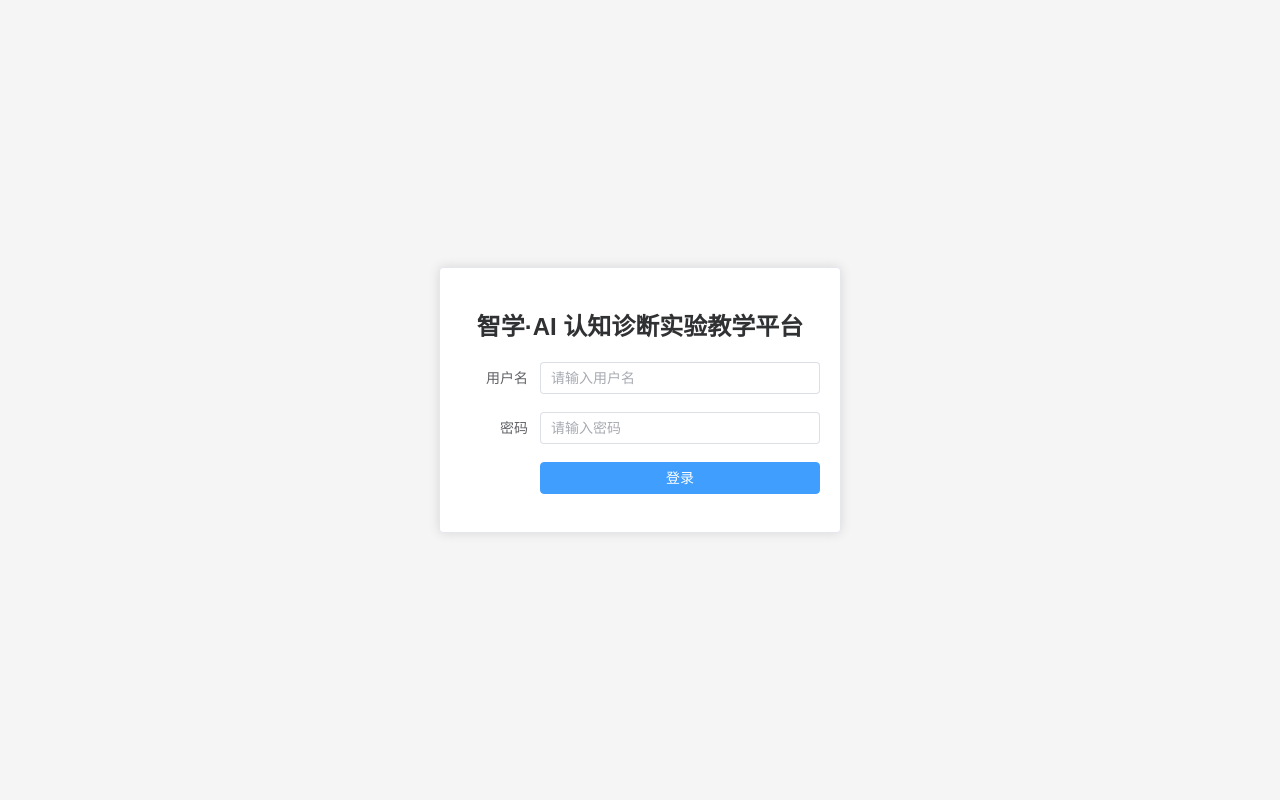
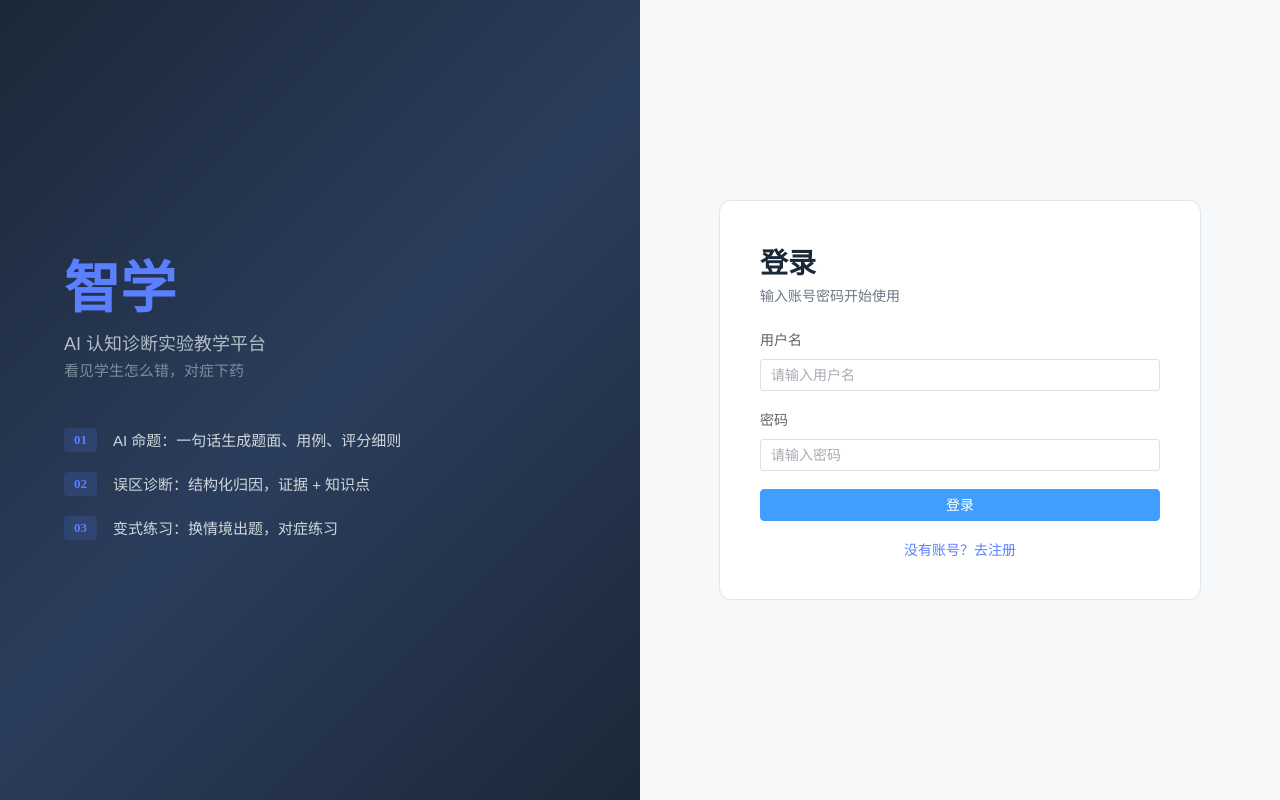
Before and after one commit to OneyTo7/galaxy, a Vue app in the folder frontend/: page /login in a window 1280 px wide. Built offline with nearby package versions, Linux system fonts and the light colour scheme.

Commit message:
style: Login双栏品牌页 Dashboard角色引导卡片 Diagnose诊断卡片含置信度进度条

```diff
--- a/frontend/src/views/Dashboard.vue
+++ b/frontend/src/views/Dashboard.vue
@@ -1,74 +1,119 @@
 <script setup lang="ts">
+import { computed } from 'vue'
+import { useRouter } from 'vue-router'
 import { useAuthStore } from '@/stores/auth'
 
 const auth = useAuthStore()
+const router = useRouter()
+
+const roleLabel = computed(() => {
+  const m: Record<string, string> = { student: '同学', teacher: '老师', admin: '管理员' }
+  return m[auth.role] || auth.role
+})
+
+const studentActions = [
+  { icon: '📝', title: '去做作业', desc: '查看可提交的作业', to: '/assignments' },
+  { icon: '🔍', title: '误区诊断', desc: '看 AI 分析你的代码误区', to: '/diagnose' },
+  { icon: '🎯', title: '变式练习', desc: '换情境练同类题', to: '/variant' },
+  { icon: '📋', title: '我的提交', desc: '查看提交记录与成绩', to: '/my-submissions' },
+]
+
+const teacherActions = [
+  { icon: '✨', title: 'AI 命题', desc: '一句话生成完整作业', to: '/assignment-generate' },
+  { icon: '📊', title: '学情看板', desc: '看班级误区分布与薄弱点', to: '/learning-report' },
+  { icon: '🛡️', title: '反作弊', desc: 'AI 代写检测', to: '/cheating' },
+  { icon: '📈', title: '成绩册', desc: '生成成绩册', to: '/gradebook' },
+]
 </script>
 
 <template>
   <div class="dashboard">
-    <div class="hero">
-      <h1>欢迎回来</h1>
-      <p class="hero-sub">当前角色：{{ auth.role }}。在这里看见学生怎么错、对症下药。</p>
+    <div class="welcome">
+      <h1>你好，{{ roleLabel }}</h1>
+      <p class="welcome-desc">在这里{{ auth.role === 'student' ? '做作业、看诊断、练变式' : '命题、看学情、管教学' }}。</p>
     </div>
-    <div class="stats-grid">
-      <div class="stat-card">
-        <div class="stat-label">提交数</div>
-        <div class="stat-value">—</div>
-      </div>
-      <div class="stat-card">
-        <div class="stat-label">平均分</div>
-        <div class="stat-value">—</div>
-      </div>
-      <div class="stat-card">
-        <div class="stat-label">误区类型</div>
-        <div class="stat-value">—</div>
-      </div>
-      <div class="stat-card">
-        <div class="stat-label">知识点覆盖</div>
-        <div class="stat-value">—</div>
+
+    <div class="actions-grid">
+      <div
+        v-for="a in (auth.role === 'student' ? studentActions : teacherActions)"
+        :key="a.to"
+        class="action-card"
+        @click="router.push(a.to)"
+      >
+        <span class="action-icon">{{ a.icon }}</span>
+        <div class="action-text">
+          <h3>{{ a.title }}</h3>
+          <p>{{ a.desc }}</p>
+        </div>
+        <span class="action-arrow">→</span>
       </div>
     </div>
   </div>
 </template>
 
 <style scoped>
-.hero {
-  margin-bottom: 32px;
+.dashboard { max-width: 1000px; }
+
+.welcome { margin-bottom: 40px; }
+.welcome h1 {
+  font-family: 'Space Grotesk', sans-serif;
+  font-size: 36px;
+  margin: 0 0 8px;
+}
+.welcome-desc {
+  color: var(--galaxy-text-secondary);
+  font-size: 16px;
+  margin: 0;
 }
 
-.hero h1 {
-  font-size: 32px;
-  margin: 0 0 8px;
-}
-
-.hero-sub {
-  color: var(--galaxy-text-secondary);
-  font-size: 15px;
-}
-
-.stats-grid {
+.actions-grid {
   display: grid;
-  grid-template-columns: repeat(4, 1fr);
+  grid-template-columns: repeat(2, 1fr);
   gap: 16px;
 }
 
-.stat-card {
+.action-card {
+  display: flex;
+  align-items: center;
+  gap: 16px;
   background: var(--galaxy-card);
   border: 1px solid var(--galaxy-border);
-  border-radius: 8px;
+  border-radius: 12px;
   padding: 24px;
+  cursor: pointer;
+  transition: all 0.2s;
 }
 
-.stat-label {
-  font-size: 13px;
-  color: var(--galaxy-text-secondary);
-  margin-bottom: 8px;
+.action-card:hover {
+  border-color: var(--galaxy-accent);
+  box-shadow: 0 4px 12px rgba(91, 127, 255, 0.1);
+  transform: translateY(-1px);
 }
 
-.stat-value {
-  font-family: 'Space Grotesk', sans-serif;
-  font-size: 28px;
-  font-weight: 700;
-  color: var(--galaxy-text);
+.action-icon {
+  font-size: 32px;
+  flex-shrink: 0;
+}
+
+.action-text h3 {
+  margin: 0 0 4px;
+  font-size: 17px;
+}
+
+.action-text p {
+  margin: 0;
+  color: var(--galaxy-text-secondary);
+  font-size: 14px;
+}
+
+.action-arrow {
+  color: var(--galaxy-text-secondary);
+  font-size: 20px;
+  transition: transform 0.2s;
+}
+
+.action-card:hover .action-arrow {
+  color: var(--galaxy-accent);
+  transform: translateX(4px);
 }
 </style>
--- a/frontend/src/views/Login.vue
+++ b/frontend/src/views/Login.vue
@@ -2,20 +2,28 @@
 import { ref, reactive } from 'vue'
 import { useRouter } from 'vue-router'
 import { useAuthStore } from '@/stores/auth'
+import { register } from '@/api/auth'
 import { ElMessage } from 'element-plus'
 
 const auth = useAuthStore()
 const router = useRouter()
-const form = reactive({ username: '', password: '' })
+const isRegister = ref(false)
+const form = reactive({ username: '', password: '', role: 'student', display_name: '' })
 const loading = ref(false)
 
-async function handleLogin() {
+async function handleSubmit() {
   loading.value = true
   try {
+    if (isRegister.value) {
+      await register({ username: form.username, password: form.password, role: form.role, display_name: form.display_name })
+      ElMessage.success('注册成功，请登录')
+      isRegister.value = false
+    } else {
       await auth.login(form.username, form.password)
       router.push('/')
-  } catch {
-    ElMessage.error('登录失败')
+    }
+  } catch (e: any) {
+    ElMessage.error(e.response?.data?.detail || '操作失败')
   } finally {
     loading.value = false
   }
@@ -23,30 +31,164 @@ async function handleLogin() {
 </script>
 
 <template>
-  <div class="login">
-    <el-card style="width: 400px">
-      <h2 style="text-align: center">智学·AI 认知诊断实验教学平台</h2>
-      <el-form :model="form" label-width="80px" style="margin-top: 20px">
+  <div class="login-page">
+    <div class="login-left">
+      <div class="brand">
+        <h1 class="brand-name">智学</h1>
+        <p class="brand-tagline">AI 认知诊断实验教学平台</p>
+        <p class="brand-desc">看见学生怎么错，对症下药</p>
+      </div>
+      <div class="features">
+        <div class="feature">
+          <span class="feature-num">01</span>
+          <span>AI 命题：一句话生成题面、用例、评分细则</span>
+        </div>
+        <div class="feature">
+          <span class="feature-num">02</span>
+          <span>误区诊断：结构化归因，证据 + 知识点</span>
+        </div>
+        <div class="feature">
+          <span class="feature-num">03</span>
+          <span>变式练习：换情境出题，对症练习</span>
+        </div>
+      </div>
+    </div>
+
+    <div class="login-right">
+      <div class="login-card">
+        <h2>{{ isRegister ? '注册账号' : '登录' }}</h2>
+        <p class="login-hint">{{ isRegister ? '选择角色，创建你的账号' : '输入账号密码开始使用' }}</p>
+        <el-form :model="form" label-position="top" style="margin-top: 24px">
           <el-form-item label="用户名">
             <el-input v-model="form.username" placeholder="请输入用户名" />
           </el-form-item>
           <el-form-item label="密码">
-          <el-input v-model="form.password" type="password" placeholder="请输入密码" @keyup.enter="handleLogin" />
+            <el-input v-model="form.password" type="password" placeholder="请输入密码" show-password @keyup.enter="handleSubmit" />
           </el-form-item>
+          <template v-if="isRegister">
+            <el-form-item label="角色">
+              <el-select v-model="form.role" style="width: 100%">
+                <el-option label="学生" value="student" />
+                <el-option label="教师" value="teacher" />
+              </el-select>
+            </el-form-item>
+            <el-form-item label="姓名">
+              <el-input v-model="form.display_name" placeholder="选填" />
+            </el-form-item>
+          </template>
           <el-form-item>
-          <el-button type="primary" :loading="loading" @click="handleLogin" style="width: 100%">登录</el-button>
+            <el-button type="primary" :loading="loading" @click="handleSubmit" style="width: 100%">
+              {{ isRegister ? '注册' : '登录' }}
+            </el-button>
           </el-form-item>
         </el-form>
-    </el-card>
+        <p class="toggle-mode" @click="isRegister = !isRegister">
+          {{ isRegister ? '已有账号？去登录' : '没有账号？去注册' }}
+        </p>
+      </div>
+    </div>
   </div>
 </template>
 
 <style scoped>
-.login {
+.login-page {
+  display: grid;
+  grid-template-columns: 1fr 1fr;
+  height: 100vh;
+}
+
+.login-left {
+  background: linear-gradient(135deg, #1B2838 0%, #2B3D5C 50%, #1B2838 100%);
   display: flex;
+  flex-direction: column;
   justify-content: center;
+  padding: 64px;
+  color: #fff;
+}
+
+.brand-name {
+  font-family: 'Space Grotesk', sans-serif;
+  font-size: 56px;
+  font-weight: 700;
+  color: #5B7FFF;
+  margin: 0;
+  line-height: 1;
+}
+
+.brand-tagline {
+  font-size: 18px;
+  color: #B0BEC5;
+  margin: 12px 0 4px;
+}
+
+.brand-desc {
+  font-size: 15px;
+  color: #78909C;
+  margin: 0 0 48px;
+}
+
+.features {
+  display: flex;
+  flex-direction: column;
+  gap: 20px;
+}
+
+.feature {
+  display: flex;
   align-items: center;
-  height: 100vh;
-  background: #f5f5f5;
+  gap: 16px;
+  font-size: 15px;
+  color: #CFD8DC;
+}
+
+.feature-num {
+  font-family: 'Space Grotesk';
+  font-size: 13px;
+  font-weight: 700;
+  color: #5B7FFF;
+  background: rgba(91, 127, 255, 0.15);
+  padding: 4px 10px;
+  border-radius: 4px;
+}
+
+.login-right {
+  display: flex;
+  align-items: center;
+  justify-content: center;
+  background: var(--galaxy-bg);
+}
+
+.login-card {
+  width: 400px;
+  background: var(--galaxy-card);
+  border: 1px solid var(--galaxy-border);
+  border-radius: 12px;
+  padding: 40px;
+}
+
+.login-card h2 {
+  font-family: 'Space Grotesk', sans-serif;
+  font-size: 28px;
+  margin: 0;
+}
+
+.login-hint {
+  color: var(--galaxy-text-secondary);
+  font-size: 14px;
+  margin: 4px 0 0;
+}
+
+.toggle-mode {
+  text-align: center;
+  color: var(--galaxy-accent);
+  font-size: 14px;
+  cursor: pointer;
+  margin: 16px 0 0;
+}
+.toggle-mode:hover { text-decoration: underline; }
+
+@media (max-width: 768px) {
+  .login-page { grid-template-columns: 1fr; }
+  .login-left { display: none; }
 }
 </style>
--- a/frontend/src/views/student/Diagnose.vue
+++ b/frontend/src/views/student/Diagnose.vue
@@ -1,16 +1,21 @@
 <script setup lang="ts">
 import { ref } from 'vue'
-import { useRoute } from 'vue-router'
+import { useRoute, useRouter } from 'vue-router'
 import { diagnose } from '@/api/diagnose'
 import { ElMessage } from 'element-plus'
 import type { DiagnoseOut } from '@/types/api'
 
 const route = useRoute()
-const submissionId = ref(Number(route.query.submission) || 8)
+const router = useRouter()
+const submissionId = ref(Number(route.query.submission) || 0)
 const result = ref<DiagnoseOut | null>(null)
 const loading = ref(false)
 
 async function handleDiagnose() {
+  if (!submissionId.value) {
+    ElMessage.warning('请先从「我的提交」选择一条提交记录')
+    return
+  }
   loading.value = true
   result.value = null
   try {
@@ -25,44 +30,138 @@ async function handleDiagnose() {
 
 <template>
   <div class="diagnose-page">
-    <h1>误区诊断</h1>
-    <p class="desc">AI 读取学生代码与评测结果，输出误区类型、证据、知识点与置信度。</p>
-    <div class="form-bar">
-      <span>提交 ID</span>
-      <el-input-number v-model="submissionId" :min="1" />
-      <el-button type="primary" :loading="loading" @click="handleDiagnose">触发诊断</el-button>
+    <div class="header">
+      <h1>误区诊断</h1>
+      <p class="desc">AI 读取你的代码与评测结果，分析你卡在哪个误区上，给出证据和对应知识点。</p>
     </div>
-    <div v-if="result" class="result">
-      <div class="diag-card">
-        <div class="diag-row">
-          <span class="label">误区类型</span>
-          <span class="value accent">{{ result.misconception_type }}</span>
+
+    <div class="action-bar">
+      <div class="input-group">
+        <span class="label">提交 ID</span>
+        <el-input-number v-model="submissionId" :min="1" controls-position="right" style="width: 120px" />
+      </div>
+      <el-button type="primary" :loading="loading" @click="handleDiagnose">开始诊断</el-button>
+      <el-button text @click="router.push('/my-submissions')">从我的提交选择</el-button>
+    </div>
+
+    <div v-if="result" class="result-card">
+      <div class="result-main">
+        <div class="result-type">
+          <span class="type-label">误区类型</span>
+          <h2 class="type-value">{{ result.misconception_type }}</h2>
         </div>
-        <div class="diag-row">
-          <span class="label">证据</span>
-          <p class="value">{{ result.evidence }}</p>
-        </div>
-        <div class="diag-row">
-          <span class="label">知识点</span>
-          <span class="value">{{ result.knowledge_point }}</span>
-        </div>
-        <div class="diag-row">
-          <span class="label">置信度</span>
-          <span class="value">{{ (result.confidence * 100).toFixed(0) }}%</span>
+        <div class="confidence-bar">
+          <span class="conf-label">置信度 {{ (result.confidence * 100).toFixed(0) }}%</span>
+          <div class="bar-track">
+            <div class="bar-fill" :style="{ width: (result.confidence * 100) + '%' }" />
+          </div>
         </div>
       </div>
+
+      <div class="result-detail">
+        <div class="detail-block">
+          <span class="detail-label">证据</span>
+          <p class="detail-text">{{ result.evidence }}</p>
+        </div>
+        <div class="detail-block">
+          <span class="detail-label">知识点</span>
+          <el-tag size="large" effect="plain">{{ result.knowledge_point }}</el-tag>
+        </div>
+      </div>
+
+      <div class="result-actions">
+        <el-button type="primary" @click="router.push(`/variant?submission=${submissionId}`)">去做变式练习 →</el-button>
+      </div>
+    </div>
+
+    <div v-else-if="!loading" class="empty-state">
+      <p>输入提交 ID 或从「我的提交」选择，点击开始诊断。</p>
     </div>
   </div>
 </template>
 
 <style scoped>
 .diagnose-page { max-width: 800px; }
-.desc { color: var(--galaxy-text-secondary); margin-bottom: 24px; }
-.form-bar { display: flex; align-items: center; gap: 12px; margin-bottom: 32px; }
-.result { background: var(--galaxy-card); border: 1px solid var(--galaxy-border); border-radius: 8px; padding: 24px; }
-.diag-card { display: flex; flex-direction: column; gap: 20px; }
-.diag-row { display: flex; flex-direction: column; gap: 4px; }
-.label { font-size: 13px; color: var(--galaxy-text-secondary); text-transform: uppercase; letter-spacing: 0.5px; }
-.value { font-size: 16px; line-height: 1.6; }
-.value.accent { color: var(--galaxy-accent); font-family: 'Space Grotesk'; font-weight: 700; font-size: 20px; }
+
+.header { margin-bottom: 32px; }
+.header h1 { font-family: 'Space Grotesk'; font-size: 28px; margin: 0 0 8px; }
+.desc { color: var(--galaxy-text-secondary); font-size: 15px; margin: 0; }
+
+.action-bar {
+  display: flex;
+  align-items: center;
+  gap: 16px;
+  margin-bottom: 32px;
+}
+.input-group { display: flex; align-items: center; gap: 8px; }
+.label { font-size: 14px; color: var(--galaxy-text-secondary); }
+
+.result-card {
+  background: var(--galaxy-card);
+  border: 1px solid var(--galaxy-border);
+  border-radius: 12px;
+  overflow: hidden;
+}
+
+.result-main {
+  background: linear-gradient(135deg, rgba(91, 127, 255, 0.08), rgba(91, 127, 255, 0.02));
+  padding: 32px;
+  border-bottom: 1px solid var(--galaxy-border);
+}
+
+.result-type { margin-bottom: 20px; }
+.type-label {
+  font-size: 12px;
+  color: var(--galaxy-text-secondary);
+  text-transform: uppercase;
+  letter-spacing: 1px;
+}
+.type-value {
+  font-family: 'Space Grotesk';
+  font-size: 28px;
+  font-weight: 700;
+  color: var(--galaxy-accent);
+  margin: 4px 0 0;
+}
+
+.confidence-bar { display: flex; flex-direction: column; gap: 6px; }
+.conf-label { font-size: 13px; color: var(--galaxy-text-secondary); }
+.bar-track {
+  height: 6px;
+  background: var(--galaxy-border);
+  border-radius: 3px;
+  overflow: hidden;
+}
+.bar-fill {
+  height: 100%;
+  background: var(--galaxy-accent);
+  border-radius: 3px;
+  transition: width 0.5s;
+}
+
+.result-detail { padding: 24px 32px; }
+.detail-block { margin-bottom: 20px; }
+.detail-label {
+  display: block;
+  font-size: 12px;
+  color: var(--galaxy-text-secondary);
+  text-transform: uppercase;
+  letter-spacing: 1px;
+  margin-bottom: 8px;
+}
+.detail-text {
+  font-size: 15px;
+  line-height: 1.7;
+  margin: 0;
+  color: var(--galaxy-text);
+}
+
+.result-actions { padding: 0 32px 32px; }
+
+.empty-state {
+  text-align: center;
+  padding: 60px 0;
+  color: var(--galaxy-text-secondary);
+  font-size: 15px;
+}
 </style>
```
Lines whose indentation alone changed are shown as unchanged.
